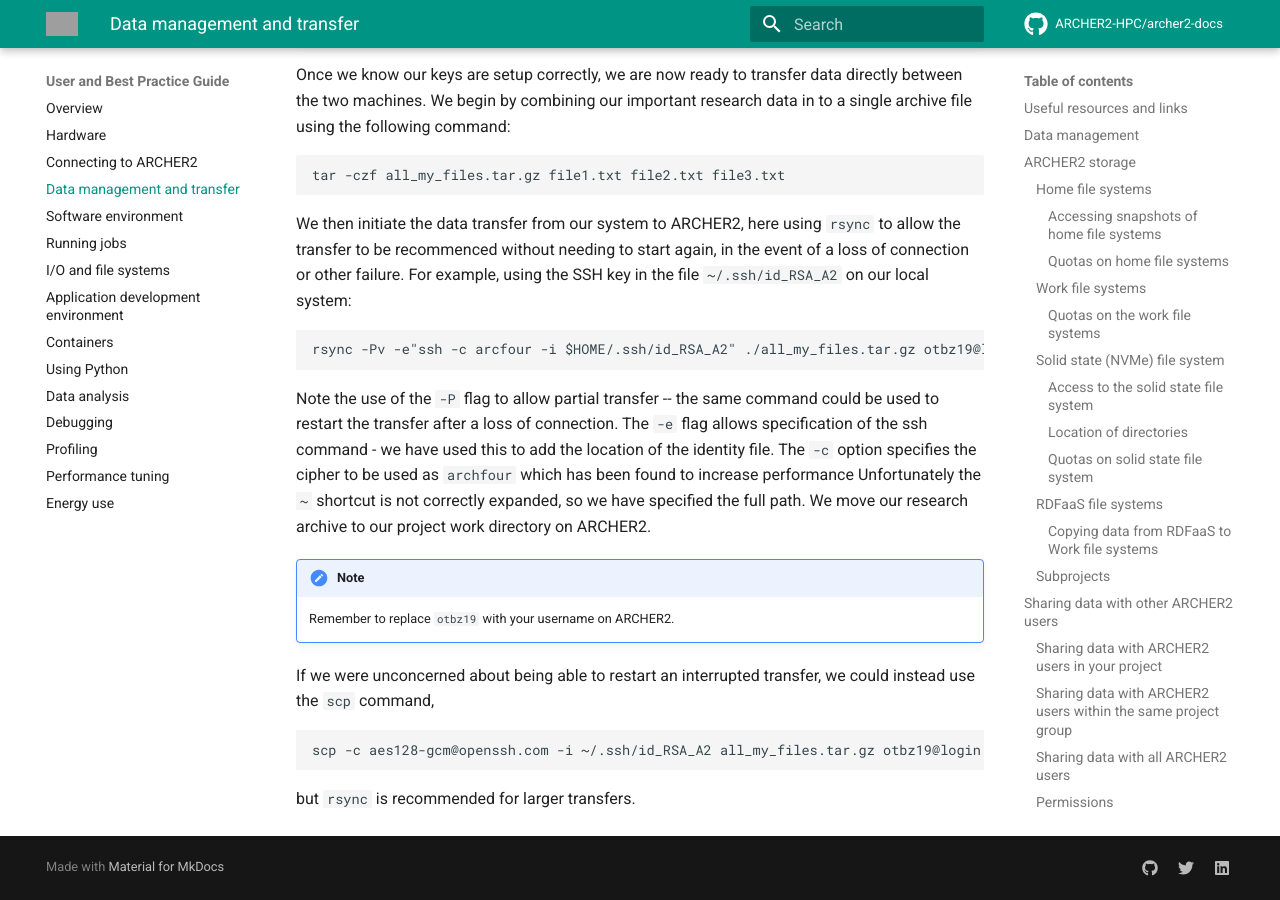
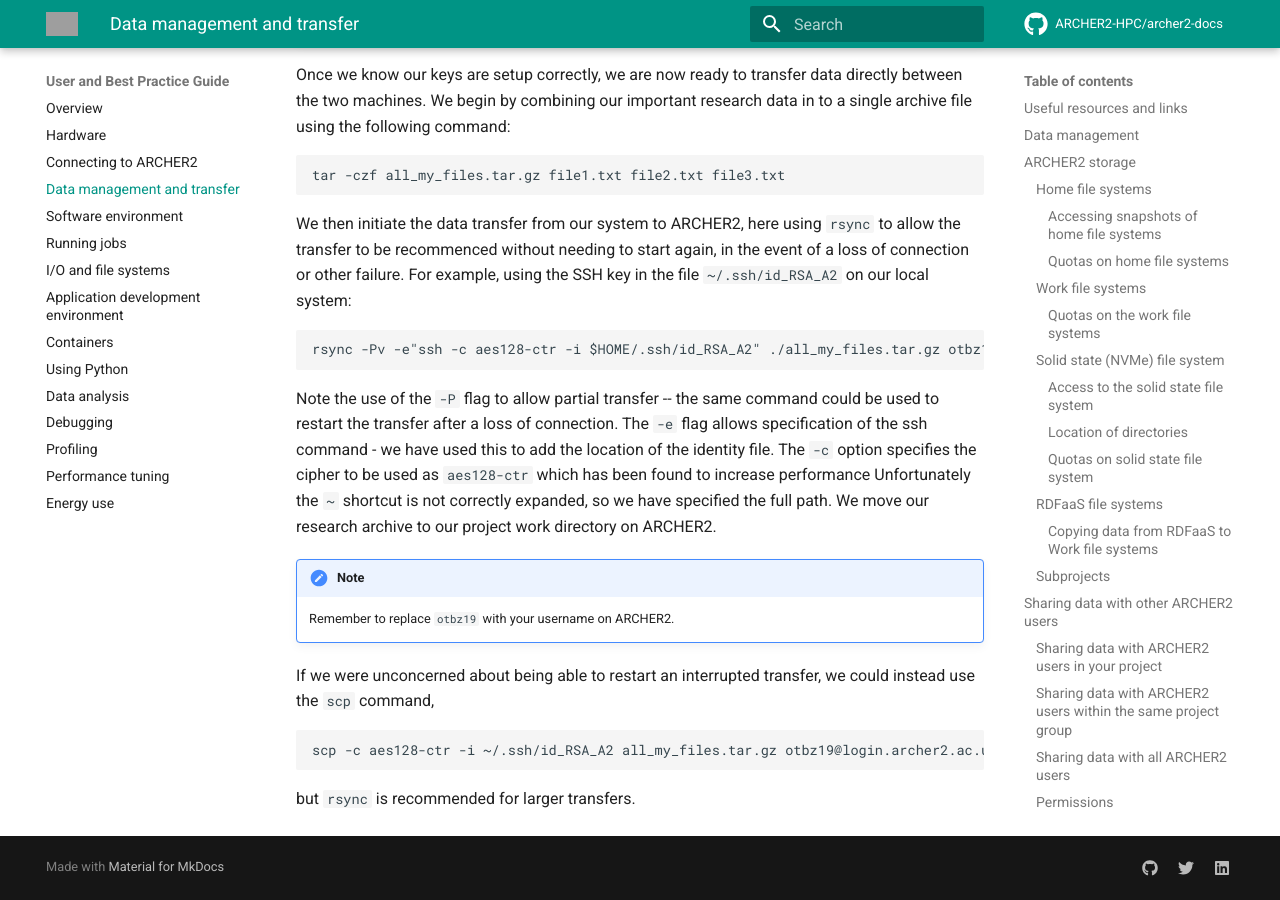
Before and after one commit to ARCHER2-HPC/archer2-docs, an MkDocs documentation site: the page built from docs/user-guide/data.md, in a window 1280 px wide and 900 px high, scrolled down 16638 px. Built offline with MkDocs 1.6.1 and Material for MkDocs 9.7.7, drawn with Linux system fonts in a browser that asks for light colours; comment, search, counter and statistics services are not loaded; some of the changed text lies outside the part shown; grey boxes are pictures that could not be loaded.

Commit message:
Fixes cipher specification

```diff
--- a/docs/user-guide/data.md
+++ b/docs/user-guide/data.md
@@ -654,10 +654,10 @@ file/directory.
 
 If you want to request a different encryption algorithm add the `-c
 [algorithm-name]` flag to the `scp` options. For example, to use the
-(usually faster) *arcfour* encryption algorithm you would
+(usually faster) *aes128-ctr* encryption algorithm you would
     use:
 
-    scp [options] -c arcfour source user@login.archer2.ac.uk:[destination]
+    scp [options] -c aes128-ctr source user@login.archer2.ac.uk:[destination]
 
 (Remember to replace `user` with your ARCHER2 username in the example
 above.)
@@ -691,7 +691,7 @@ Additional flags can be specified for the underlying `ssh` command by
 using a quoted string as the argument of the `-e` flag.
     e.g.
 
-    rsync [options] -e "ssh -c arcfour" source user@login.archer2.ac.uk:[destination]
+    rsync [options] -e "ssh -c aes128-ctr" source user@login.archer2.ac.uk:[destination]
 
 (Remember to replace `user` with your ARCHER2 username in the example
 above.)
@@ -747,13 +747,13 @@ We then initiate the data transfer from our system to ARCHER2, here using
 again, in the event of a loss of connection or other failure. For example, using
 the SSH key in the file `~/.ssh/id_RSA_A2` on our local system:
 
-    rsync -Pv -e"ssh -c arcfour -i $HOME/.ssh/id_RSA_A2" ./all_my_files.tar.gz otbz19@login.archer2.ac.uk:/work/z19/z19/otbz19/
+    rsync -Pv -e"ssh -c aes128-ctr -i $HOME/.ssh/id_RSA_A2" ./all_my_files.tar.gz otbz19@login.archer2.ac.uk:/work/z19/z19/otbz19/
 
 Note the use of the `-P` flag to allow partial transfer -- the same
 command could be used to restart the transfer after a loss of
 connection. The `-e` flag allows specification of the ssh command - we
 have used this to add the location of the identity file.
-The `-c` option specifies the cipher to be used as `archfour` which has been found to increase performance
+The `-c` option specifies the cipher to be used as `aes128-ctr` which has been found to increase performance
 Unfortunately
 the `~` shortcut is not correctly expanded, so we have specified the
 full path. We move our research archive to our project work directory on
@@ -765,6 +765,6 @@ ARCHER2.
 If we were unconcerned about being able to restart an interrupted
 transfer, we could instead use the `scp` command,
 
-    scp -c aes128-gcm@openssh.com -i ~/.ssh/id_RSA_A2 all_my_files.tar.gz otbz19@login.archer2.ac.uk:/work/z19/z19/otbz19/
+    scp -c aes128-ctr -i ~/.ssh/id_RSA_A2 all_my_files.tar.gz otbz19@login.archer2.ac.uk:/work/z19/z19/otbz19/
 
 but `rsync` is recommended for larger transfers.
```
